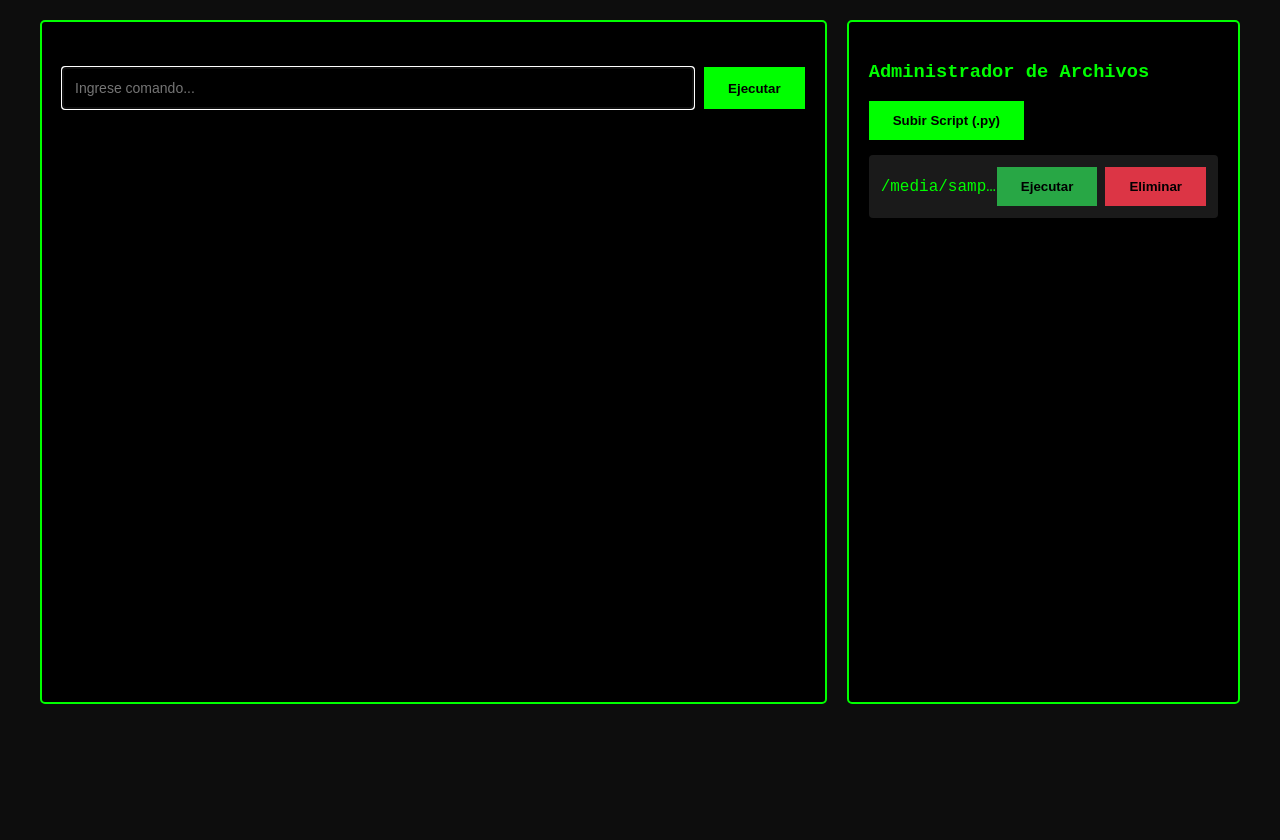
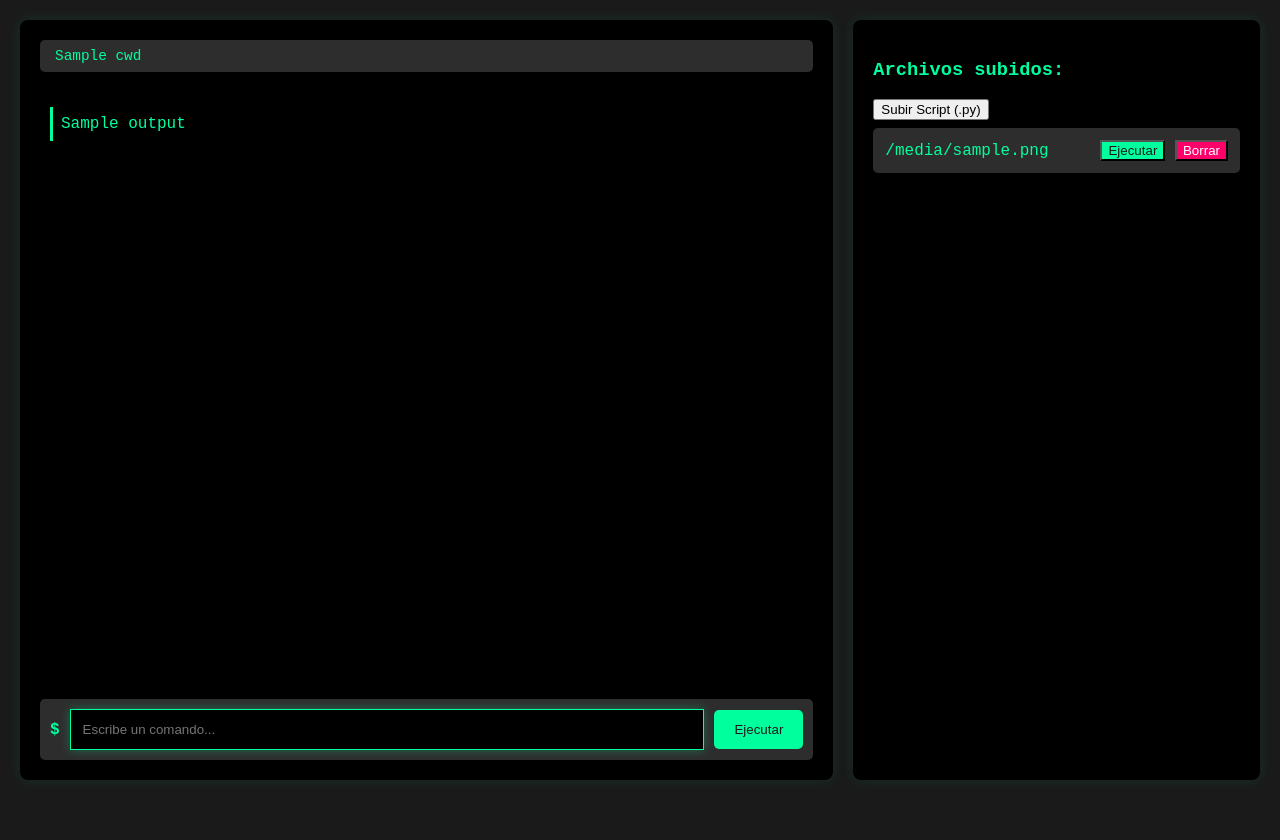
Before and after one commit to henrytmr/sys, a Flask app: template templates/index.html in a window 1280 px wide. Run offline with Flask 3, Linux system fonts and the light colour scheme; the template is opened without the code that fills it: most values are stand-ins (such as "Sample title", 1, 10 or a date in 2020).

Commit message:
FSOCIETYX

```diff
--- a/app.py
+++ b/app.py
@@ -45,32 +45,52 @@ def execute():
         user = user_sessions[session_id]
 
         if not command:
-            return jsonify({"output": "", "history": user["history"]})
+            return jsonify({"output": "", "history": user["history"], "cwd": user["cwd"]})
 
         if command == "clear":
             user["history"] = []
-            return jsonify({"output": "", "history": user["history"]})
+            return jsonify({"output": "", "history": user["history"], "cwd": user["cwd"]})
 
+        output = ""
         try:
-            process = subprocess.Popen(
-                shlex.split(command),
-                stdout=subprocess.PIPE,
-                stderr=subprocess.PIPE,
-                text=True,
-                cwd=user.get("cwd", os.getcwd())
-            )
+            if command.startswith("cd "):
+                new_dir = command[3:].strip()
+                try:
+                    target_dir = os.path.join(user["cwd"], new_dir)
+                    os.chdir(target_dir)
+                    user["cwd"] = os.getcwd()
+                    output = f"Directorio actual: {user['cwd']}"
+                except Exception as e:
+                    output = f"Error: {str(e)}"
+            else:
+                process = subprocess.Popen(
+                    shlex.split(command),
+                    stdout=subprocess.PIPE,
+                    stderr=subprocess.PIPE,
+                    text=True,
+                    cwd=user.get("cwd", os.getcwd())
+                )
 
-            stdout, stderr = process.communicate()
-            output = stdout + stderr
+                try:
+                    stdout, stderr = process.communicate(timeout=15)
+                    output = stdout + stderr
 
-            if process.returncode != 0:
-                output += f"\n[Código de salida: {process.returncode}]"
+                    if process.returncode != 0:
+                        output += f"\n[Codigo salida: {process.returncode}]"
+
+                except subprocess.TimeoutExpired:
+                    process.kill()
+                    output = "Error: Tiempo de ejecucion excedido (15s)"
 
         except Exception as e:
             output = f"Error: {str(e)}"
 
         user["history"].append(f"$ {command}\n{output}")
-        return jsonify({"output": output, "history": user["history"]})
+        return jsonify({
+            "output": output,
+            "history": user["history"],
+            "cwd": user["cwd"]
+        })
 
     except Exception as e:
         logging.error(f"Error en execute: {str(e)}")
--- a/static/style.css
+++ b/static/style.css
@@ -1,134 +1,141 @@
 body {
-    background: #0d0d0d;
-    color: #00ff00;
     font-family: 'Courier New', monospace;
+    background: #1a1a1a;
+    color: #00ff9d;
     margin: 0;
     padding: 20px;
-    min-height: 100vh;
+    height: 100vh;
+    overflow: hidden;
 }
 
 .container {
     display: grid;
     grid-template-columns: 2fr 1fr;
     gap: 20px;
-    max-width: 1200px;
-    margin: 0 auto;
+    height: 95vh;
 }
 
 .console {
     background: #000;
-    border: 2px solid #00ff00;
+    border-radius: 8px;
+    padding: 20px;
+    display: flex;
+    flex-direction: column;
+    box-shadow: 0 0 15px rgba(0, 255, 157, 0.1);
+}
+
+.path-bar {
+    background: #2d2d2d;
+    padding: 8px 15px;
     border-radius: 5px;
-    padding: 20px;
-    height: 80vh;
-    overflow-y: auto;
+    margin-bottom: 15px;
+    font-size: 0.9em;
+    color: #00ff9d;
 }
 
 .history {
+    flex: 1;
+    overflow-y: auto;
+    padding: 10px;
+    background: #000;
+    border-radius: 5px;
     margin-bottom: 15px;
+}
+
+.history-line {
+    margin: 10px 0;
+    padding: 8px;
+    border-left: 3px solid #00ff9d;
+    transition: all 0.3s ease;
+}
+
+.history-line.enter-animation {
+    animation: slideIn 0.3s ease-out;
+}
+
+@keyframes slideIn {
+    from { opacity: 0; transform: translateX(20px); }
+    to { opacity: 1; transform: translateX(0); }
 }
 
 .input-area {
     display: flex;
     gap: 10px;
-    position: sticky;
-    bottom: 0;
-    background: #000;
-    padding: 10px 0;
+    align-items: center;
+    background: #2d2d2d;
+    padding: 10px;
+    border-radius: 5px;
+}
+
+.prompt {
+    color: #00ff9d;
+    font-weight: bold;
 }
 
 #command {
     flex: 1;
     background: #000;
-    border: 1px solid #00ff00;
-    color: #00ff00;
+    border: 1px solid #00ff9d;
+    color: #00ff9d;
     padding: 12px;
-    font-size: 14px;
+    transition: all 0.3s ease;
 }
 
-button {
-    background: #00ff00;
-    color: #000;
-    border: none;
-    padding: 12px 24px;
-    cursor: pointer;
-    font-weight: bold;
-    transition: opacity 0.3s;
+#command:focus {
+    box-shadow: 0 0 10px rgba(0, 255, 157, 0.3);
+    outline: none;
 }
 
-button:hover {
-    opacity: 0.8;
+#execute {
+    background: #00ff9d;
+    color: #1a1a1a;
+    border: none;
+    padding: 12px 20px;
+    border-radius: 5px;
+    cursor: pointer;
+    transition: all 0.3s ease;
 }
 
-.file-manager {
-    background: #000;
-    border: 2px solid #00ff00;
-    border-radius: 5px;
-    padding: 20px;
-    height: 80vh;
-    overflow-y: auto;
+#execute.loading {
+    opacity: 0.7;
+    pointer-events: none;
 }
 
-.file-list {
-    margin-top: 15px;
-    display: flex;
-    flex-direction: column;
-    gap: 10px;
+.files {
+    background: #000;
+    border-radius: 8px;
+    padding: 20px;
+    box-shadow: 0 0 15px rgba(0, 255, 157, 0.1);
 }
 
 .file-item {
+    background: #2d2d2d;
+    padding: 12px;
+    margin: 8px 0;
+    border-radius: 5px;
     display: flex;
     justify-content: space-between;
     align-items: center;
-    background: #1a1a1a;
-    padding: 12px;
-    border-radius: 4px;
+    transition: all 0.3s ease;
 }
 
-.filename {
-    overflow: hidden;
-    text-overflow: ellipsis;
-    white-space: nowrap;
-    max-width: 200px;
-}
-
-.btn-group {
-    display: flex;
-    gap: 8px;
+.file-item:hover {
+    transform: translateX(5px);
+    box-shadow: 0 0 10px rgba(0, 255, 157, 0.1);
 }
 
 .btn-run {
-    background: #28a745;
+    background: #00ff9d;
+    color: #1a1a1a;
 }
 
 .btn-delete {
-    background: #dc3545;
+    background: #ff006a;
+    color: white;
 }
 
-.command-line {
-    color: #00ff00;
-    margin-bottom: 5px;
-    font-weight: bold;
-}
-
-.output {
-    color: #ffffff;
-    margin-bottom: 15px;
-    white-space: pre-wrap;
-}
-
-.success-message {
-    color: #28a745;
-    padding: 10px;
-    border-left: 3px solid #28a745;
-    margin: 10px 0;
-}
-
-.error-message {
-    color: #dc3545;
-    padding: 10px;
-    border-left: 3px solid #dc3545;
-    margin: 10px 0;
+.error {
+    color: #ff006a;
 }
 
 @media (max-width: 768px) {
@@ -137,7 +144,7 @@ button:hover {
         height: auto;
     }
 
-    .console, .file-manager {
+    .console, .files {
         height: 50vh;
     }
 }
--- a/templates/index.html
+++ b/templates/index.html
@@ -9,30 +9,36 @@
 <body>
     <div class="container">
         <div class="console">
+            <div class="path-bar" id="pathBar">
+                <span id="currentPath">{{ cwd }}</span>
+            </div>
             <div class="history" id="history">
-                <!-- Historial se actualiza dinámicamente -->
+                {% for line in output.split('\n') %}
+                    <div class="history-line">{{ line }}</div>
+                {% endfor %}
             </div>
             <div class="input-area">
-                <input type="text" id="command" placeholder="Ingrese comando..." autocomplete="off" autofocus>
+                <span class="prompt">$</span>
+                <input type="text" id="command" placeholder="Escribe un comando..." autocomplete="off" autofocus>
                 <button id="execute">Ejecutar</button>
             </div>
         </div>
 
-        <div class="file-manager">
-            <h3>Administrador de Archivos</h3>
+        <div class="files">
+            <h3>Archivos subidos:</h3>
             <div class="file-actions">
                 <button class="upload-btn" onclick="document.getElementById('file-input').click()">
                     Subir Script (.py)
                 </button>
-                <input type="file" id="file-input" hidden accept=".py">
+                <input type="file" id="file-input" hidden accept=".py" onchange="uploadFile(this)">
             </div>
-            <div class="file-list" id="fileList">
+            <div class="file-list">
                 {% for file in files %}
-                    <div class="file-item" data-filename="{{ file }}">
+                    <div class="file-item">
                         <span class="filename">{{ file }}</span>
                         <div class="btn-group">
                             <button class="btn-run" onclick="runFile('{{ file }}')">Ejecutar</button>
-                            <button class="btn-delete" onclick="deleteFile('{{ file }}')">Eliminar</button>
+                            <button class="btn-delete" onclick="deleteFile('{{ file }}')">Borrar</button>
                         </div>
                     </div>
                 {% endfor %}
@@ -41,9 +47,8 @@
     </div>
 
     <script>
-        // Manejo de comandos
         document.getElementById('execute').addEventListener('click', executeCommand);
-        document.getElementById('command').addEventListener('keypress', (e) => {
+        document.getElementById('command').addEventListener('keydown', (e) => {
             if (e.key === 'Enter') executeCommand();
         });
 
@@ -52,100 +57,71 @@
             const command = commandInput.value.trim();
             if (!command) return;
 
+            commandInput.disabled = true;
+            document.getElementById('execute').classList.add('loading');
+
             try {
                 const response = await fetch('/execute', {
                     method: 'POST',
-                    headers: {'Content-Type': 'application/json'},
-                    body: JSON.stringify({command: command})
+                    headers: { 'Content-Type': 'application/json' },
+                    body: JSON.stringify({ command: command })
                 });
 
                 const data = await response.json();
-                updateHistory(data);
+
+                if (!response.ok) throw new Error(data.error || 'Error en el comando');
+
+                document.getElementById('currentPath').textContent = data.cwd;
+                addHistoryLine(`$ ${command}`, data.output);
+
+            } catch (error) {
+                showError(error.message);
+            } finally {
                 commandInput.value = '';
-            } catch (error) {
-                showError(`Error: ${error.message}`);
+                commandInput.disabled = false;
+                document.getElementById('execute').classList.remove('loading');
             }
         }
 
-        // Manejo de archivos
-        document.getElementById('file-input').addEventListener('change', async (e) => {
-            const file = e.target.files[0];
-            const formData = new FormData();
-            formData.append('archivo', file);
+        function addHistoryLine(command, output) {
+            const historyDiv = document.getElementById('history');
+            const line = document.createElement('div');
+            line.className = 'history-line enter-animation';
+            line.innerHTML = `
+                <div class="command-line">${command}</div>
+                <div class="output">${output.replace(/\n/g, '<br>')}</div>
+            `;
+            historyDiv.appendChild(line);
+            historyDiv.scrollTo({ top: historyDiv.scrollHeight, behavior: 'smooth' });
+        }
+
+        async function deleteFile(filename) {
+            if (!confirm(`¿Borrar ${filename}?`)) return;
 
             try {
-                const response = await fetch('/upload', {
-                    method: 'POST',
-                    body: formData
-                });
-                const result = await response.json();
-                if (response.ok) {
-                    showSuccess(result.success);
-                    window.location.reload();
-                } else {
-                    throw new Error(result.error);
-                }
-            } catch (error) {
-                showError(error.message);
-            }
-        });
-
-        async function deleteFile(filename) {
-            if (!confirm(`¿Eliminar ${filename}?`)) return;
-
-            try {
-                const response = await fetch(`/delete/${filename}`, {
+                const response = await fetch(`/delete/${encodeURIComponent(filename)}`, {
                     method: 'DELETE'
                 });
-                const result = await response.json();
 
-                if (response.ok) {
-                    document.querySelector(`.file-item[data-filename="${filename}"]`).remove();
-                    showSuccess(result.success);
-                } else {
-                    throw new Error(result.error);
-                }
+                if (!response.ok) throw new Error('Error al borrar');
+
+                document.querySelectorAll('.file-item').forEach(item => {
+                    if (item.querySelector('.filename').textContent === filename) {
+                        item.classList.add('deleting');
+                        setTimeout(() => item.remove(), 300);
+                    }
+                });
             } catch (error) {
                 showError(error.message);
             }
         }
 
-        async function runFile(filename) {
-            try {
-                const response = await fetch(`/run/${filename}`, {
-                    method: 'POST'
-                });
-                const result = await response.json();
-
-                if (response.ok) {
-                    updateHistory({output: `Ejecutando ${filename}:\n${result.output}`});
-                } else {
-                    throw new Error(result.error);
-                }
-            } catch (error) {
-                showError(error.message);
-            }
-        }
-
-        // Funciones auxiliares
-        function updateHistory(data) {
-            const historyDiv = document.getElementById('history');
-            historyDiv.innerHTML += `
-                <div class="command-line">$ ${data.command || '...'}</div>
-                <div class="output">${data.output.replace(/\n/g, '<br>')}</div>
-            `;
-            historyDiv.scrollTop = historyDiv.scrollHeight;
-        }
-
-        function showSuccess(message) {
-            const historyDiv = document.getElementById('history');
-            historyDiv.innerHTML += `<div class="success-message">✓ ${message}</div>`;
-            historyDiv.scrollTop = historyDiv.scrollHeight;
-        }
-
         function showError(message) {
             const historyDiv = document.getElementById('history');
-            historyDiv.innerHTML += `<div class="error-message">✗ ${message}</div>`;
+            const div = document.createElement('div');
+            div.className = 'history-line error';
+            div.textContent = `Error: ${message}`;
+            historyDiv.appendChild(div);
             historyDiv.scrollTop = historyDiv.scrollHeight;
         }
     </script>
```
